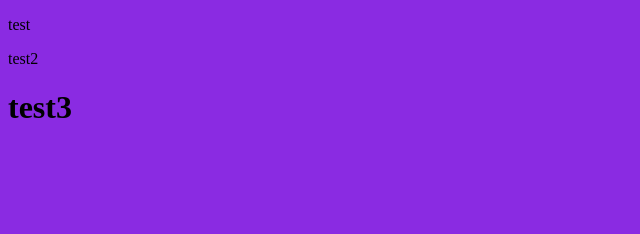
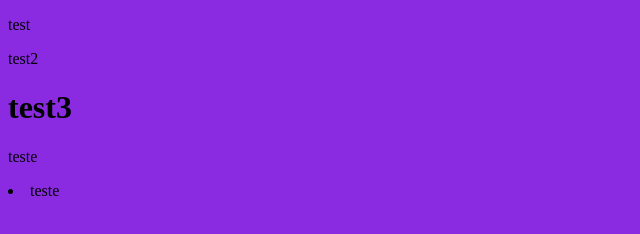
Before and after one commit to Edw0w/teste2-git-github, a plain HTML site: page teste2-git-github/index.html in a window 1280 px wide. Shown: the full height of the page, 0-640 px from the left. Drawn offline with Linux system fonts and the light colour scheme.

Commit message:
alteracao do Ednilson

```diff
--- a/teste2-git-github/index.html
+++ b/teste2-git-github/index.html
@@ -13,6 +13,7 @@
     <h1>test3
 
     </h1>
-
+    <p>teste</p>
+    <li>teste</li>
 </body>
 </html>
```
